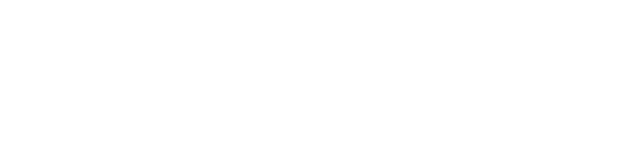
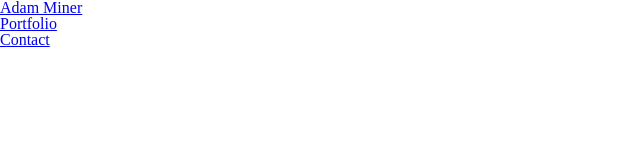
Before and after one commit to Bigminer106/Basic-Portfolio, a plain HTML site: page contact.html in a window 1280 px wide. Shown: the whole page, without its empty margins (0-640 px from the left). Drawn offline with Linux system fonts and the light colour scheme.

Commit message:
Navbar Tweaks

```diff
--- a/contact.html
+++ b/contact.html
@@ -7,6 +7,20 @@
   <link rel="stylesheet" href="./css/reset.css">
 </head>
 <body>
-
+    <header>
+        <nav>
+          <ul>
+            <li class="homePage">
+              <a href="./index.html">Adam Miner</a>
+            </li>
+            <li class="portfolio">
+              <a href="./portfolio.html">Portfolio</a>
+            </li>
+            <li>
+              <a href="mailto:miner.adam1@hotmail.com">Contact</a>
+            </li>
+          </ul>
+        </nav>
+      </header>
 </body>
 </html>
--- a/css/style.css
+++ b/css/style.css
@@ -1,4 +1,13 @@
-.fullName {
-  float: left;
-  margin-left: 50px;
+body {
+  font-size: 24px;
 }
+
+ul {
+  list-style-type: none;
+  margin: 0;
+  padding: 0;
+}
+
+li a {
+  display: inline;
+}
```
Also changed, not shown: index.html (+11 -3 lines), portfolio.html (+15 -1 lines).
